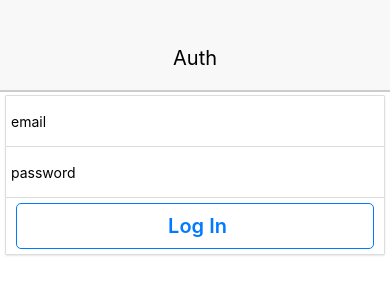
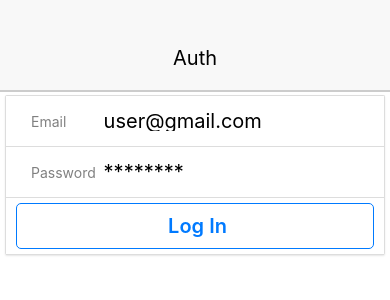
Before and after one commit to BulletButcher88/firebase-auth-rn, a React Native app: screen / in a window 390 px wide. Shown: the top 300 px of the page. Built offline with nearby package versions, Linux system fonts and the light colour scheme.

Commit message:
Input component

```diff
--- a/src/LoginForm.js
+++ b/src/LoginForm.js
@@ -1,19 +1,34 @@
 import React, { Component } from 'react';
-import { View, TextInput } from 'react-native';
+import { View, Text } from 'react-native';
 import Button from './common/Button';
 import Card from './common/Card';
 import CardSection from './common/CardSection';
-
+import Input from './common/Input'
 
 class LoginForm extends Component {
+  state = {
+    email: '',
+    password: '',
+  };
+
   render() {
     return (
       <Card>
         <CardSection>
-          <TextInput placeholder="email" style={{ height: 40, width: 100 }} />
+          <Input
+            label="Email"
+            placeholder="user@gmail.com"
+            value={this.state.email}
+            onChangeText={(email) => this.setState({ email: email })}
+          />
         </CardSection>
         <CardSection>
-          <TextInput placeholder="password" style={{ height: 40, width: 100 }} />
+          <Input
+            label="Password"
+            placeholder="********"
+            value={this.state.password}
+            onChangeText={(password) => this.setState({ password: password })}
+          />
         </CardSection>
         <CardSection>
           <Button> Log In</Button>
--- /dev/null
+++ b/src/common/Input.js
@@ -0,0 +1,40 @@
+import React from 'react';
+import { TextInput, View, Text, StyleSheet } from 'react-native';
+
+const Input = ({ label, onChangeText, value, placeholder }) => {
+  return (
+    <View style={styles.containerStyle}>
+      <Text style={styles.labelStyle}>{label}</Text>
+      <TextInput
+        autoCorrect={false}
+        autoCapitalize="none"
+        placeholder={placeholder}
+        style={styles.inputStyle}
+        value={value}
+        onChangeText={onChangeText}
+      />
+    </View>
+  );
+};
+
+const styles = StyleSheet.create({
+  inputStyle: {
+    height: 20,
+    width: 100,
+    color: '#000',
+    paddingRight: 5,
+    paddingLeft: 5,
+    fontSize: 20,
+    lineHeight: 23,
+    flex: 4,
+  },
+  labelStyle: { fontSize: 14, paddingLeft: 20, flex: 1, color: 'grey' },
+  containerStyle: {
+    height: 40,
+    flex: 1,
+    flexDirection: 'row',
+    alignItems: 'center',
+  },
+});
+
+export default Input;
```
